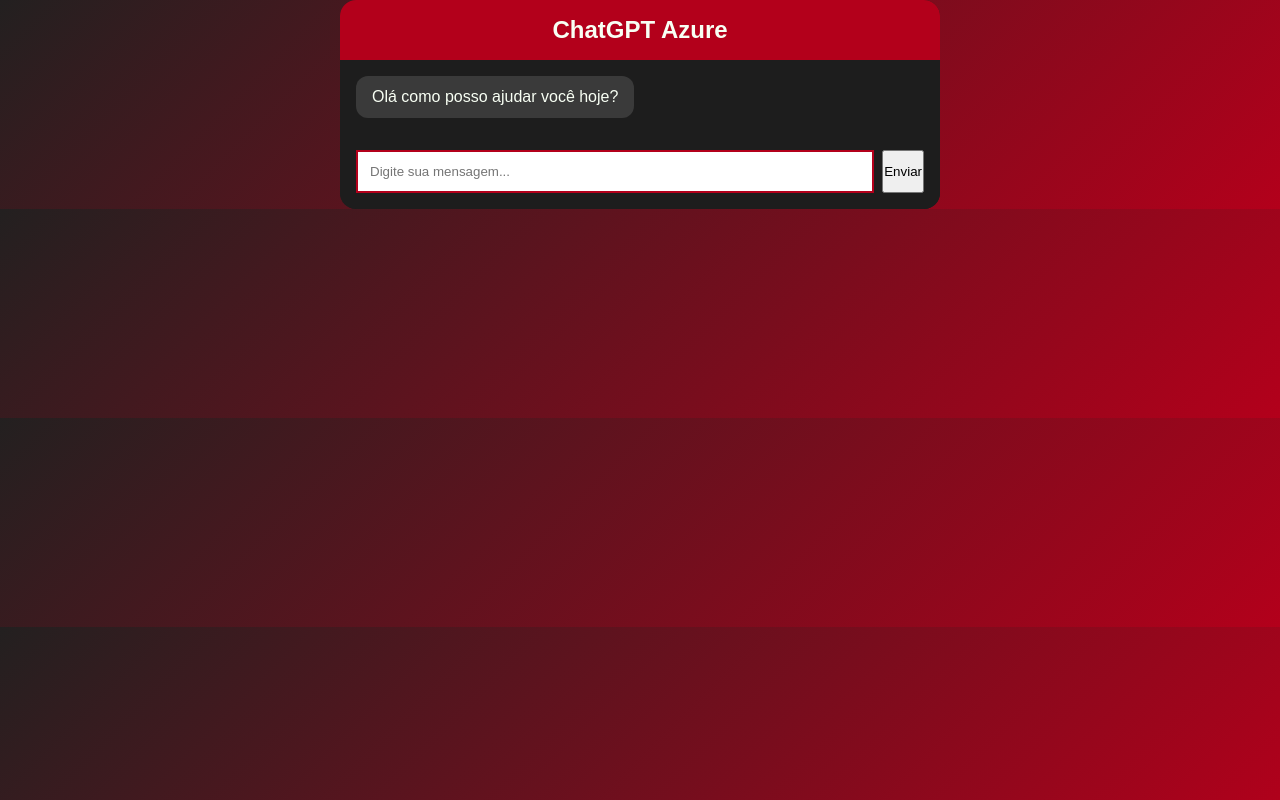
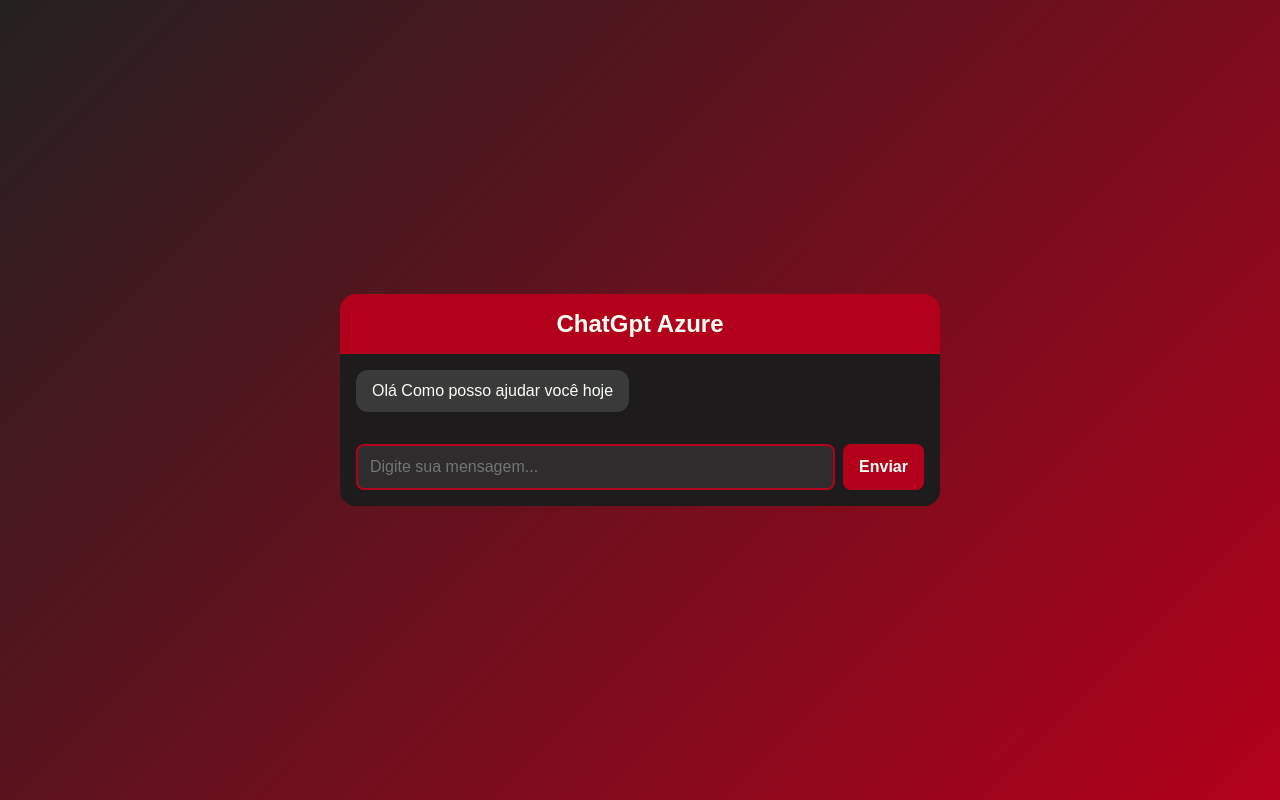
Before and after one commit to DanielOLWard/ChatGPT-Azure, a plain HTML site: page index.html in a window 1280 px wide. Drawn offline with Linux system fonts and the light colour scheme.

Commit message:
JavaScript feito

```diff
--- a/index.html
+++ b/index.html
@@ -1,20 +1,49 @@
 <!DOCTYPE html>
 <html lang="pt-BR">
+  <!-- Define o idioma da página como português do Brasil -->
   <head>
-    <meta charset="UTF-8">
-    <meta name="viewport" content="width=device-width, initial-scale=1.0">
-    <title>ChatGPT Azure</title>
-    <link rel="stylesheet" href="style.css">
+    <meta charset="UTF-8" />
+    <!-- Define a codificação de caracteres como UTF-8 -->
+    <meta name="viewport" content="width=device-width, initial-scale=1.0" />
+    <!-- Garante que a página seja responsiva e se adapte à largura da tela do dispositivo -->
+
+    <title>ChatGpt Azure</title>
+    <!-- Título da aba do navegador -->
+
+    <link rel="stylesheet" href="style.css" />
+    <!-- Importa o arquivo de estilos CSS externo -->
+
+    <script src="scrypt.js" defer></script>
+    <!-- Importa o arquivo JavaScript externo e adia sua execução até que o HTML seja carregado -->
   </head>
+
   <body>
+    <!-- Corpo da página -->
+
     <div class="chat-container">
-    <header class="header">ChatGPT Azure</header>
+      <!-- Container principal do chat -->
+
+      <header class="header">ChatGpt Azure</header>
+      <!-- Cabeçalho do chat com título -->
+
       <div class="chat-box" id="chatBox">
-        <div class="bot-message message">Olá como posso ajudar você hoje?</div>
+        <!-- Área onde as mensagens aparecem -->
+        <div class="bot-message message">Olá Como posso ajudar você hoje</div>
+        <!-- Mensagem inicial enviada pelo "bot" -->
       </div>
+
       <div class="input-container">
-        <input type="text" id="userInput" placeholder="Digite sua mensagem...">
+        <!-- Container que agrupa o campo de texto e o botão de envio -->
+
+        <input
+          type="text"
+          id="userInput"
+          placeholder="Digite sua mensagem..."
+        />
+        <!-- Campo de texto para o usuário digitar a mensagem -->
+
         <button onclick="sendMessage()">Enviar</button>
+        <!-- Botão para enviar a mensagem. Quando clicado, chama a função sendMessage() do JavaScript -->
       </div>
     </div>
   </body>
--- a/style.css
+++ b/style.css
@@ -1,74 +1,112 @@
-*{
+/* Zera as margens, espaçamentos internos e define a fonte padrão */
+* {
     margin: 0;
     padding: 0;
     box-sizing: border-box;
     font-family: Arial, Helvetica, sans-serif;
 }
 
-body{
-    display: flex;
-    justify-content: center;
-    align-items: center;
-    min-width: 100vh;
-    background: linear-gradient(135deg, #232020, #b3001b);
-    color: #f8fff4;
+/* Estiliza o corpo da página centralizando tudo e aplicando um fundo com gradiente */
+body {
+    display: flex; /* Define o corpo como flex container */
+    justify-content: center; /* Centraliza horizontalmente */
+    align-items: center; /* Centraliza verticalmente */
+    min-height: 100vh; /* Altura mínima de 100% da altura da tela */
+    background: linear-gradient(135deg, #232020, #B3001B); /* Fundo com gradiente diagonal */
+    color: #F8FFF4; /* Cor padrão do texto */
 }
 
+/* Container principal do chat */
 .chat-container {
-    width: 90%;
-    max-width: 600px;
-    background: #232020;
-    border-radius: 16px;
-    overflow: hidden;
-    display: flex;
+    width: 90%; /* Usa 90% da largura da tela */
+    max-width: 600px; /* Largura máxima de 600px */
+    background: #232020; /* Fundo escuro */
+    border-radius: 16px; /* Bordas arredondadas */
+    overflow: hidden; /* Esconde o conteúdo que ultrapassa os limites */
+    display: flex; /* Flex container vertical */
     flex-direction: column;
 }
 
+/* Cabeçalho do chat */
 .header {
-    background: #b3001b;
-    padding: 16px;
-    text-align: center;
-    font-size: 1.5rem;
-    font-weight: bold;
+    background: #B3001B; /* Cor vermelha */
+    padding: 16px; /* Espaçamento interno */
+    text-align: center; /* Centraliza o texto */
+    font-size: 1.5rem; /* Tamanho da fonte grande */
+    font-weight: bold; /* Negrito */
 }
 
+/* Área onde as mensagens aparecem */
 .chat-box {
-    flex: 1;
-    padding: 16px;
-    overflow-y: auto;
+    flex: 1; /* Ocupa o espaço restante do container */
+    padding: 16px; /* Espaçamento interno */
+    overflow-y: auto; /* Rolagem vertical quando necessário */
     display: flex;
-    flex-direction: column;
-    gap: 16px;
-    background: #1d1d1d;
+    flex-direction: column; /* Mensagens empilhadas verticalmente */
+    gap: 16px; /* Espaçamento entre as mensagens */
+    background: #1D1B1B; /* Fundo um pouco mais escuro */
 }
 
+/* Estilo comum para qualquer mensagem */
 .message {
-    max-width: 80%;
-    padding: 12px 16px;
-    border-radius: 12px;
+    max-width: 80%; /* Largura máxima da mensagem */
+    padding: 12px 16px; /* Espaçamento interno */
+    border-radius: 12px; /* Bordas arredondadas */
 }
 
+/* Estilo para mensagem do usuário (aparece à direita) */
 .user-message {
-    align-self: flex-end;
-    background: #b3001b;
-    color: #f8fff4;
+    align-self: flex-end; /* Alinha à direita */
+    background: #B3001B; /* Fundo vermelho */
+    color: #F8FFF4; /* Cor do texto */
 }
 
+/* Estilo para mensagem do bot (aparece à esquerda) */
 .bot-message {
-    align-self: flex-start;
-    background: #3a3a3a;
-    color: #f8fff4;
+    align-self: flex-start; /* Alinha à esquerda */
+    background: #3A3A3A; /* Fundo cinza escuro */
+    color: #F8FFF4; /* Cor do texto */
 }
 
+/* Container que contém o campo de entrada e o botão de envio */
 .input-container {
-    display: flex;
-    padding: 16px;
-    gap: 8px;
-    background: #1d1d1d;
+    display: flex; /* Itens lado a lado */
+    padding: 16px; /* Espaçamento interno */
+    gap: 8px; /* Espaço entre o input e o botão */
+    background: #1D1B1B; /* Fundo escuro */
 }
 
-input[type="text"]{
-    flex: 1;
-    padding: 12px;
-    border: 2px solid #b3001b;
+/* Estiliza o campo de texto */
+input[type="text"] {
+    flex: 1; /* Ocupa o máximo de espaço possível */
+    padding: 12px; /* Espaçamento interno */
+    border: 2px solid #B3001B; /* Borda vermelha */
+    border-radius: 8px; /* Bordas arredondadas */
+    font-size: 1rem; /* Tamanho da fonte */
+    background: #2e2c2c; /* Fundo escuro */
+    color: #F8FFF4; /* Cor do texto */
 }
+
+input[type="text]"] ::placeholder{
+    color : #b3b3b3;
+}
+
+button{
+    padding: 12px 16px;
+    background: #B3001B;
+    color: #F8FFF4;
+    border: none;
+    border-radius: 8px;
+    font-size: 1rem;
+    font-weight: bold;
+    cursor: pointer;
+    transition: background-color 0.3s;
+}
+
+button:hover{
+    background: #e50829;
+}
+
+button:active{
+    transform: scale(1.05);
+}
```
Also changed, not shown: script.js (added, +71 -0 lines). Lines whose indentation alone changed are shown as unchanged.
